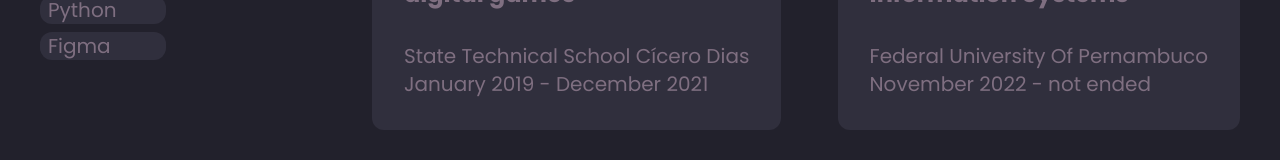
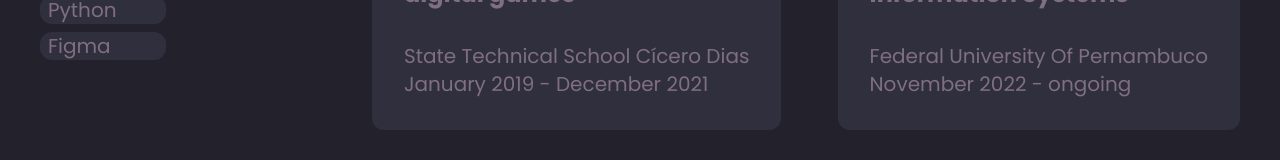
Before and after one commit to h3nrey/WebPortfolio, an Angular app: page / in a window 1280 px wide. Shown: the part 966-1126 px from the top of the page. Built offline with nearby package versions, Linux system fonts and the light colour scheme.

Commit message:
Change education text

```diff
--- a/src/app/app.component.html
+++ b/src/app/app.component.html
@@ -59,7 +59,7 @@
           <h3 class="text-title font-bold text-2xl">Bachelor in <br/> Information Systems</h3>
           <div class="flex flex-col">
             <p class="text-title text-xl">Federal University Of Pernambuco</p>
-            <p class="text-title text-xl">November 2022 - not ended</p>
+            <p class="text-title text-xl">November 2022 - ongoing</p>
           </div>
         </div>
       </div>
```
